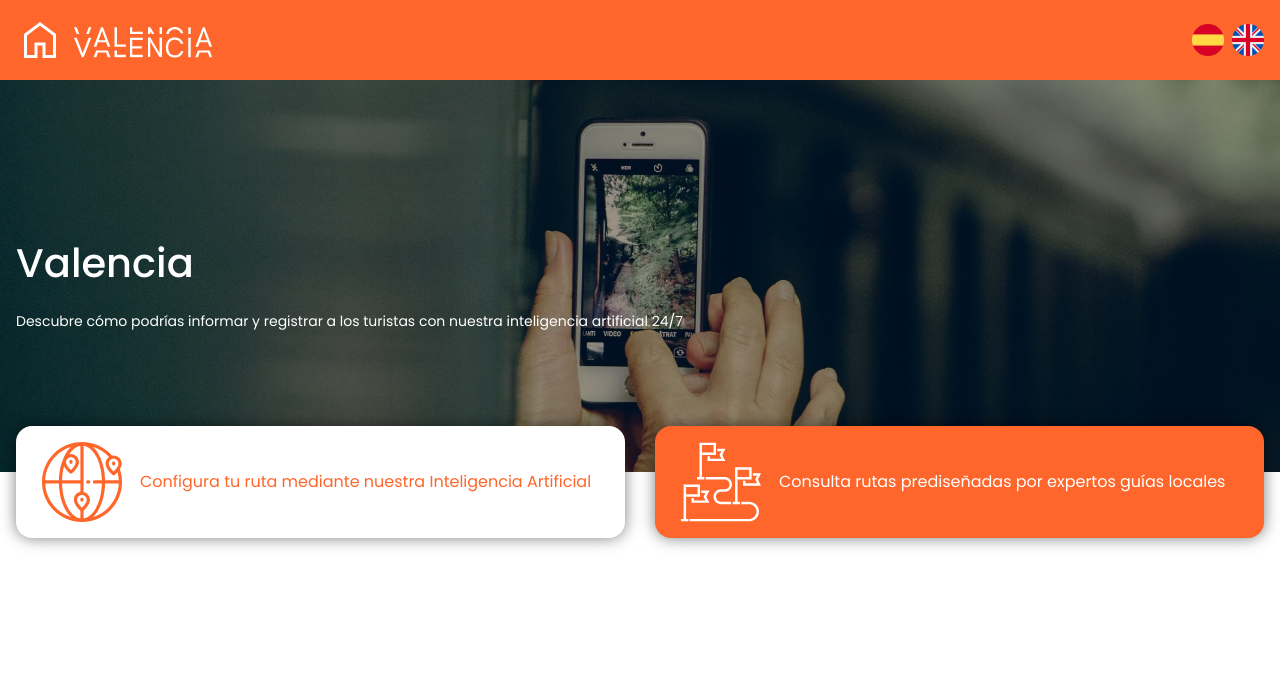
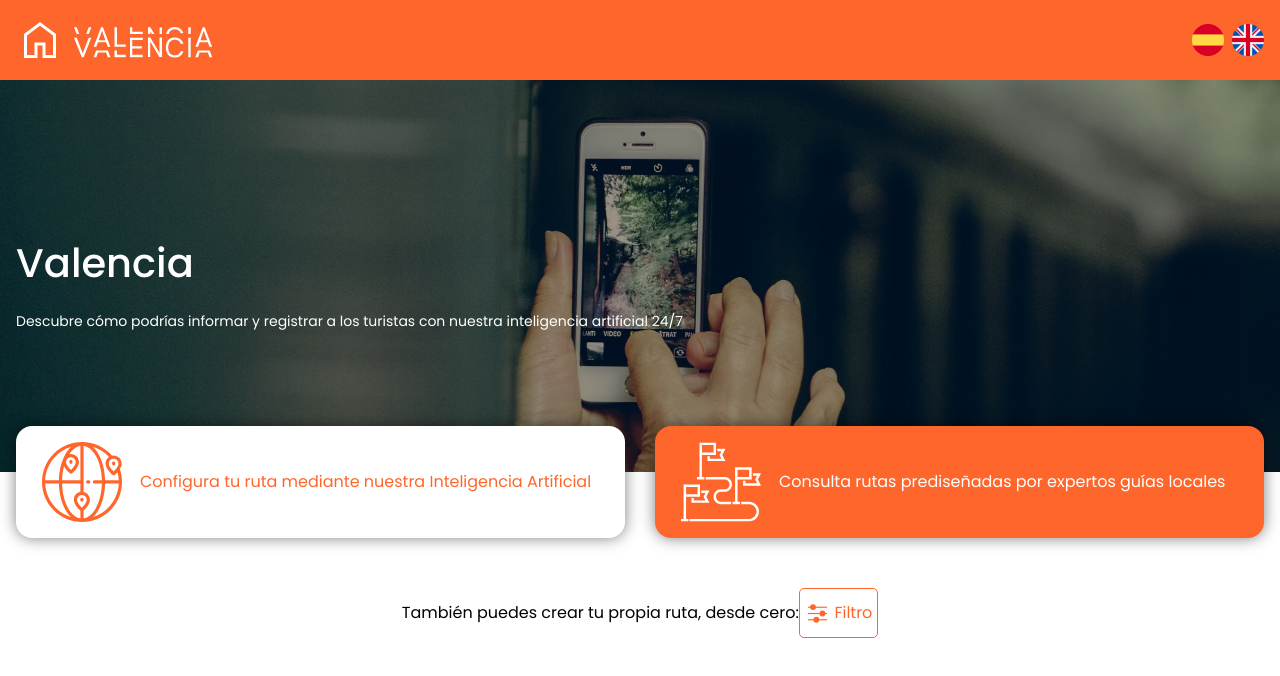
Before and after one commit to jlazaro135/iurban, a Vue app: page / in a window 1280 px wide. Shown: the top 676 px of the page. Built offline with nearby package versions, Linux system fonts and the light colour scheme; a web font is replaced by a local one.

Commit message:
se avanza con proyecto

```diff
--- a/src/App.vue
+++ b/src/App.vue
@@ -2,6 +2,7 @@
   import HomeIcon from './assets/icons/homeIcon.vue'
   import WorldwideIcon from './assets/icons/WorldwideIcon.vue'
   import RouteIcon from './assets/icons/RouteIcon.vue'
+  import CogIcon from './assets/icons/CogIcon.vue';
 </script>
 
 <template>
@@ -48,7 +49,11 @@
           </div>
         </div>
         <div class="c-section__second-filter o-flex o-flex-jcc o-flex-wrap">
-          <p></p>
+          <p>También puedes crear tu propia ruta, desde cero:</p>
+          <div class="o-btn o-btn__primary">
+            <CogIcon/>
+            <span>Filtro</span>
+          </div>
         </div>
       </div>
     </section>
--- /dev/null
+++ b/src/assets/icons/CogIcon.vue
@@ -0,0 +1,7 @@
+<template>
+    <svg xmlns="http://www.w3.org/2000/svg" width="80px" height="80px" viewBox="0 0 64 64" stroke-width="3" stroke="#000000" fill="none">
+        <line x1="50.69" y1="32" x2="56.32" y2="32"/><line x1="7.68" y1="32" x2="38.69" y2="32"/><line x1="26.54" y1="15.97" x2="56.32" y2="15.97"/>
+        <line x1="7.68" y1="15.97" x2="14.56" y2="15.97"/><line x1="35" y1="48.03" x2="56.32" y2="48.03"/><line x1="7.68" y1="48.03" x2="23" y2="48.03"/>
+        <circle cx="20.55" cy="15.66" r="6"/><circle cx="44.69" cy="32" r="6"/><circle cx="29" cy="48.03" r="6"/>
+    </svg>
+</template>
--- a/src/assets/main.scss
+++ b/src/assets/main.scss
@@ -7,4 +7,5 @@
 //objects
 @import './scss/objects/o-container',
 './scss/objects/o-flex',
-'./scss/objects/o-gap';
+'./scss/objects/o-gap',
+'./scss/objects/o-btn'
--- /dev/null
+++ b/src/assets/scss/objects/_o-btn.scss
@@ -0,0 +1,19 @@
+.o-btn {
+    padding: 0.3rem;
+    border-radius: 5px;
+    display: flex;
+    align-items: center;
+    gap: 0.3rem;
+    > svg {
+        max-width: 25px;
+        max-height: 25px;
+    }
+    &__primary{
+        color: $primary;
+        border: 1px solid $primary;
+        > svg {
+            fill: $primary;
+            stroke: $primary;
+        }
+    }
+}
```
